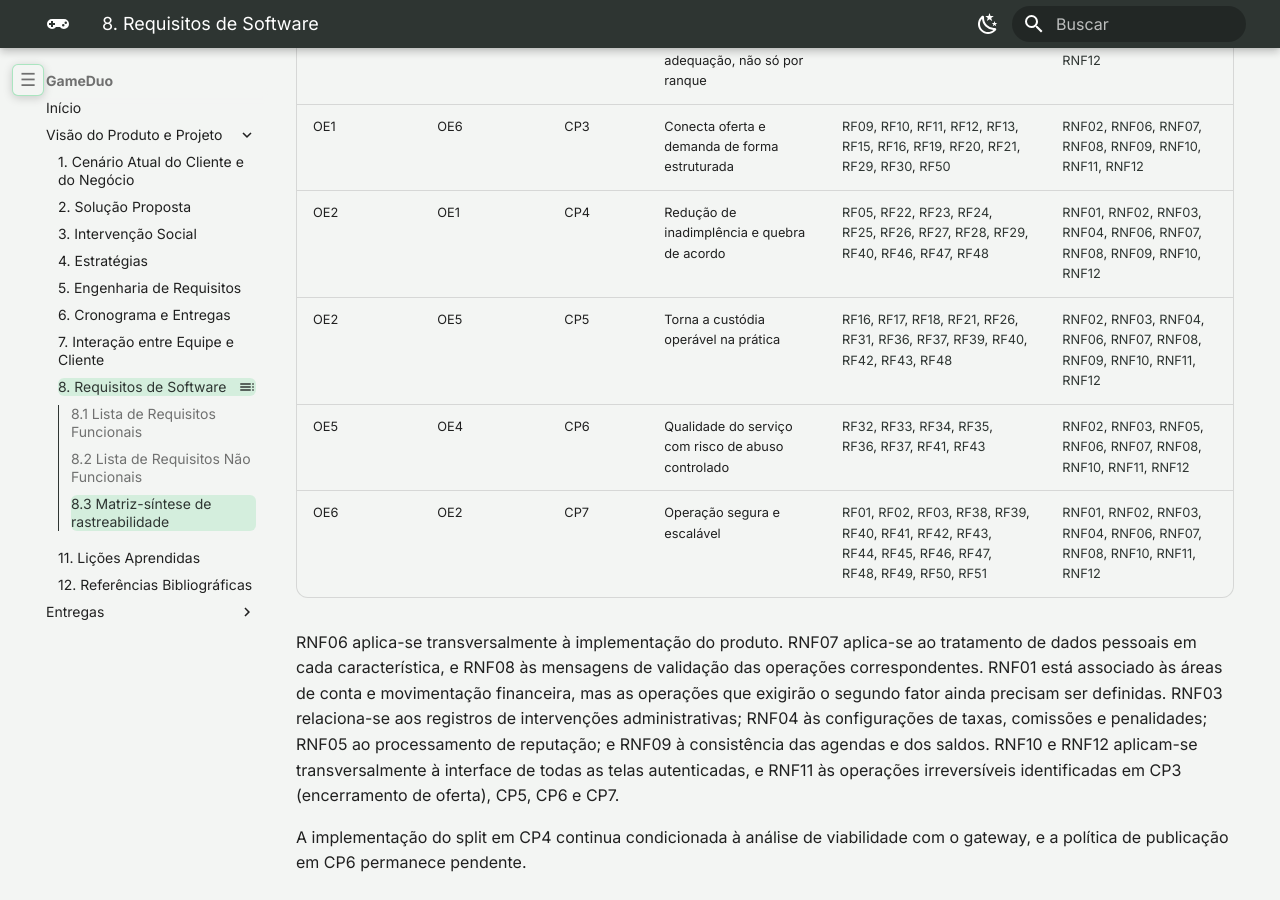
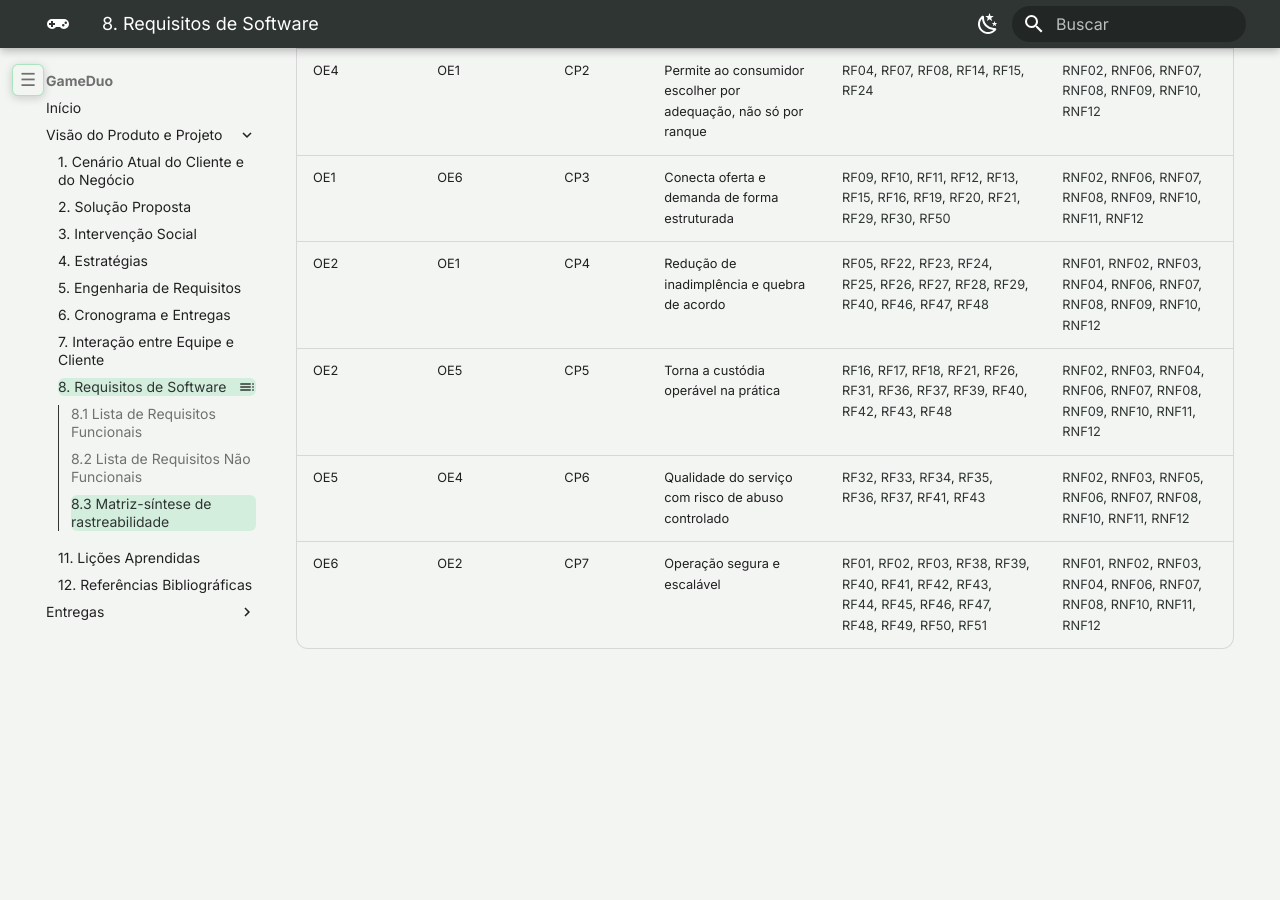
Before and after one commit to mdsreq-fga-unb/REQ-2026.2-T02-GameDuo, an MkDocs documentation site: the page built from docs/visao-produto/requisitos-software.md, in a window 1280 px wide and 900 px high, scrolled down 6274 px. Built offline with MkDocs 1.6.1 and Material for MkDocs 9.7.7, drawn with Linux system fonts in a browser that asks for light colours; after the commit the page ends 6963 px from its top, so only the background shows below that; some of the changed text lies outside the part shown.

Commit message:
docs: ajusta titulos e remove paragrafo final para evitar redundancias

```diff
--- a/docs/visao-produto/requisitos-software.md
+++ b/docs/visao-produto/requisitos-software.md
@@ -92,7 +92,3 @@ A matriz relaciona as contribuições principal e secundária para os objetivos
 | OE2 | OE5 | CP5 | Torna a custódia operável na prática | [RF16](#rf16), [RF17](#rf17), [RF18](#rf18), [RF21](#rf21), [RF26](#rf26), [RF31](#rf31), [RF36](#rf36), [RF37](#rf37), [RF39](#rf39), [RF40](#rf40), [RF42](#rf42), [RF43](#rf43), [RF48](#rf48) | [RNF02](#rnf02), [RNF03](#rnf03), [RNF04](#rnf04), [RNF06](#rnf06), [RNF07](#rnf07), [RNF08](#rnf08), [RNF09](#rnf09), [RNF10](#rnf10), [RNF11](#rnf11), [RNF12](#rnf12) |
 | OE5 | OE4 | CP6 | Qualidade do serviço com risco de abuso controlado | [RF32](#rf32), [RF33](#rf33), [RF34](#rf34), [RF35](#rf35), [RF36](#rf36), [RF37](#rf37), [RF41](#rf41), [RF43](#rf43) | [RNF02](#rnf02), [RNF03](#rnf03), [RNF05](#rnf05), [RNF06](#rnf06), [RNF07](#rnf07), [RNF08](#rnf08), [RNF10](#rnf10), [RNF11](#rnf11), [RNF12](#rnf12) |
 | OE6 | OE2 | CP7 | Operação segura e escalável | [RF01](#rf01), [RF02](#rf02), [RF03](#rf03), [RF38](#rf38), [RF39](#rf39), [RF40](#rf40), [RF41](#rf41), [RF42](#rf42), [RF43](#rf43), [RF44](#rf44), [RF45](#rf45), [RF46](#rf46), [RF47](#rf47), [RF48](#rf48), [RF49](#rf49), [RF50](#rf50), [RF51](#rf51) | [RNF01](#rnf01), [RNF02](#rnf02), [RNF03](#rnf03), [RNF04](#rnf04), [RNF06](#rnf06), [RNF07](#rnf07), [RNF08](#rnf08), [RNF10](#rnf10), [RNF11](#rnf11), [RNF12](#rnf12) |
-
-RNF06 aplica-se transversalmente à implementação do produto. RNF07 aplica-se ao tratamento de dados pessoais em cada característica, e RNF08 às mensagens de validação das operações correspondentes. RNF01 está associado às áreas de conta e movimentação financeira, mas as operações que exigirão o segundo fator ainda precisam ser definidas. RNF03 relaciona-se aos registros de intervenções administrativas; RNF04 às configurações de taxas, comissões e penalidades; RNF05 ao processamento de reputação; e RNF09 à consistência das agendas e dos saldos. RNF10 e RNF12 aplicam-se transversalmente à interface de todas as telas autenticadas, e RNF11 às operações irreversíveis identificadas em CP3 (encerramento de oferta), CP5, CP6 e CP7.
-
-A implementação do split em CP4 continua condicionada à análise de viabilidade com o gateway, e a política de publicação em CP6 permanece pendente.
```
Also changed, not shown: other parts of docs/visao-produto/requisitos-software.md (+1 -1 lines).
